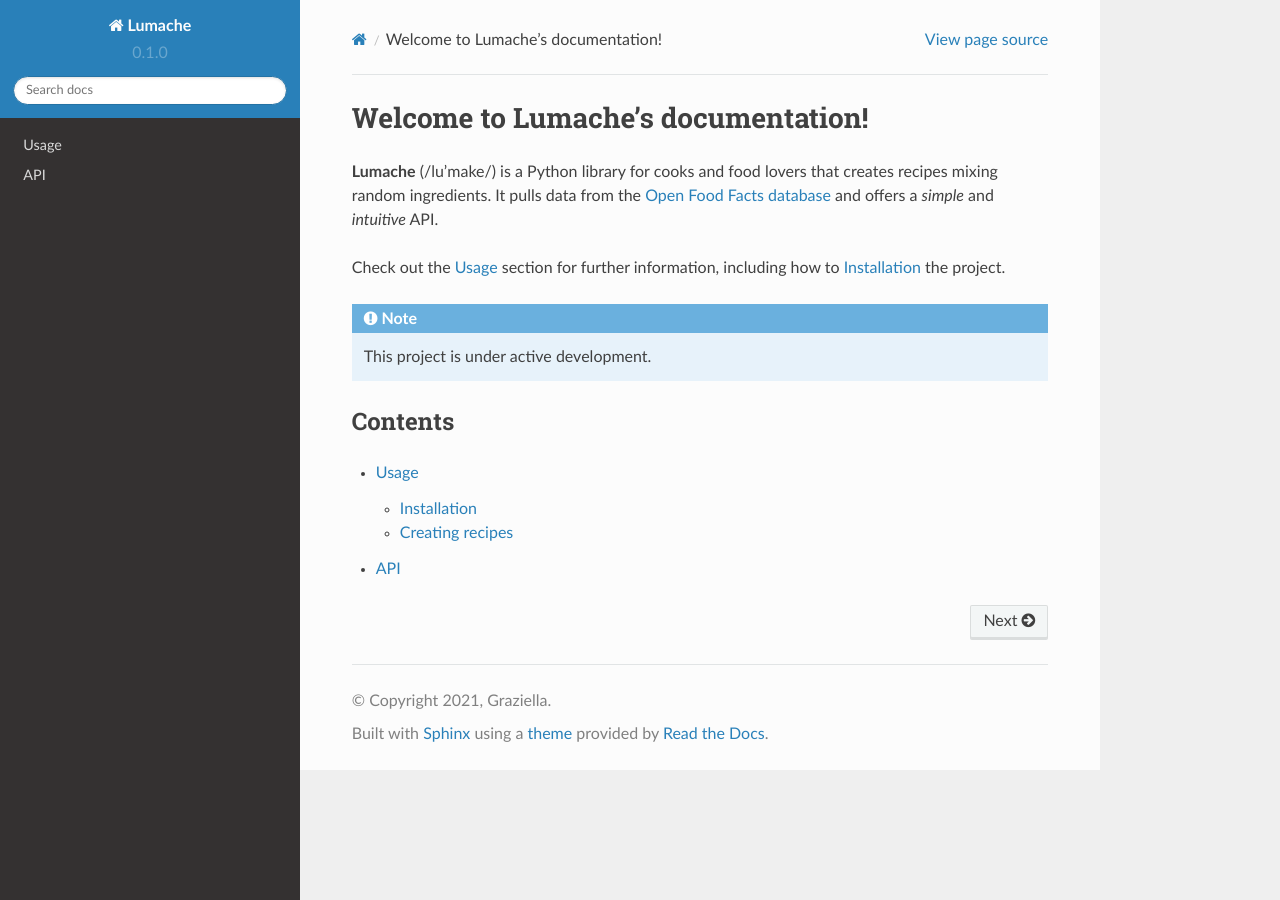
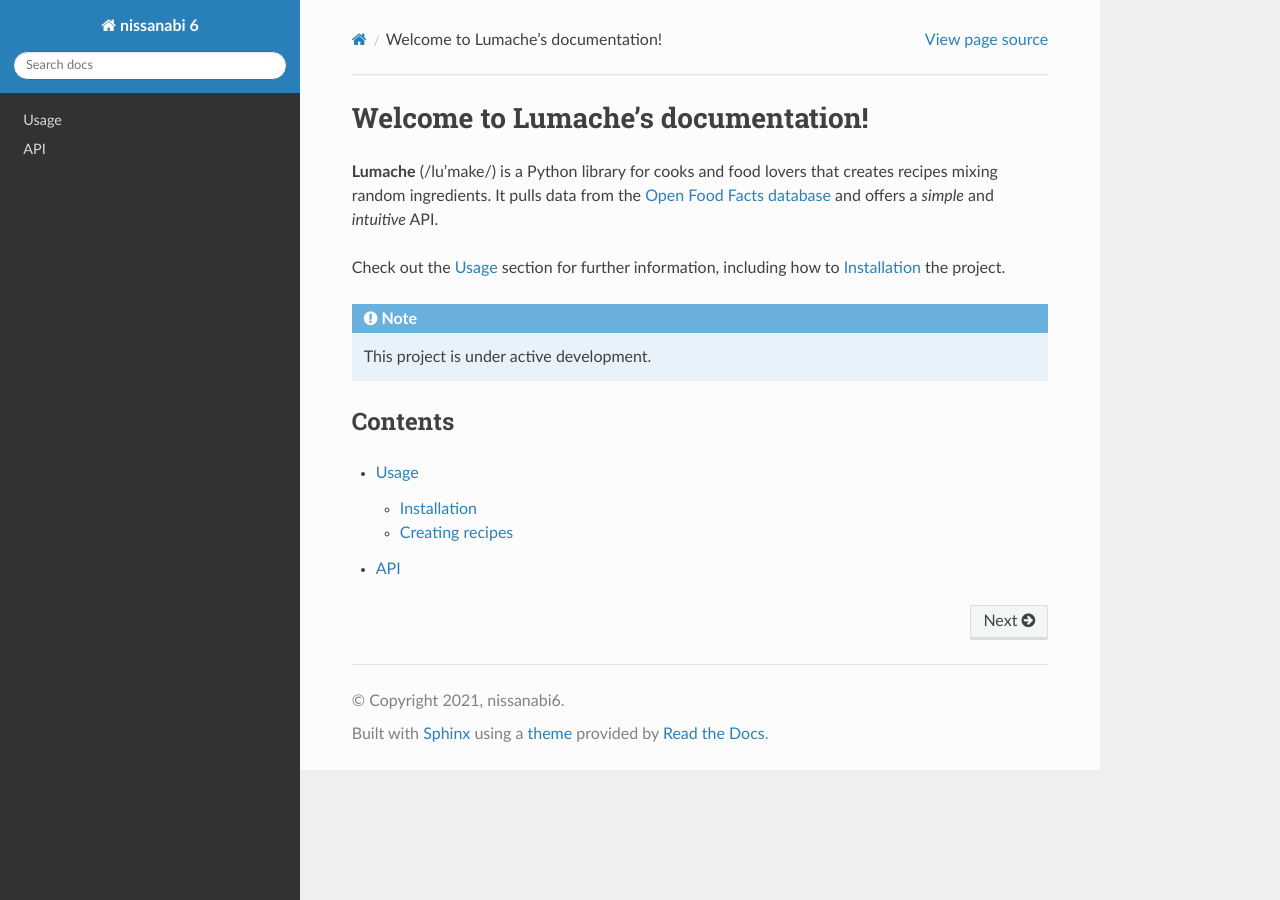
Before and after one commit to filmifa/nissanabi6, a Sphinx documentation site: the page built from docs/source/index.rst, in a window 1280 px wide. Built offline with Sphinx 7.4.7 and the Read the Docs theme 2.0.0, drawn with Linux system fonts in a browser that asks for light colours.

Commit message:
Update conf.py

```diff
--- a/docs/source/conf.py
+++ b/docs/source/conf.py
@@ -2,12 +2,11 @@
 
 # -- Project information
 
-project = 'Lumache'
-copyright = '2021, Graziella'
-author = 'Graziella'
+project = 'nissanabi 6'
+copyright = '2021, nissanabi6'
+author = 'nissanabi6'
 
-release = '0.1'
-version = '0.1.0'
+
 
 # -- General configuration
 
```
